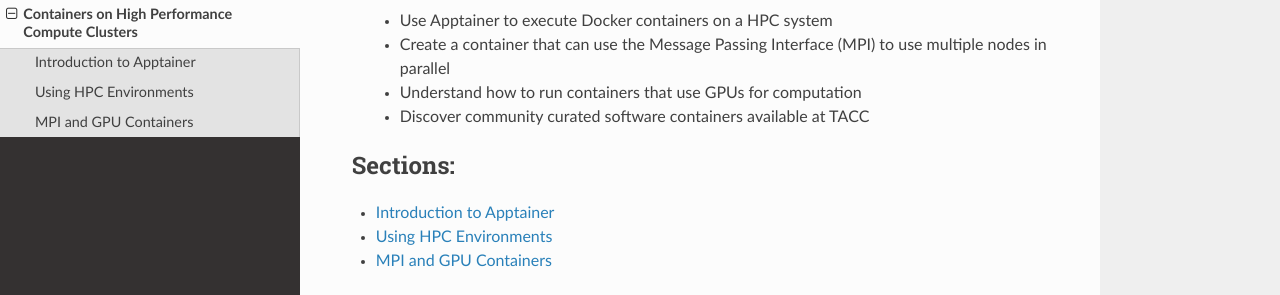
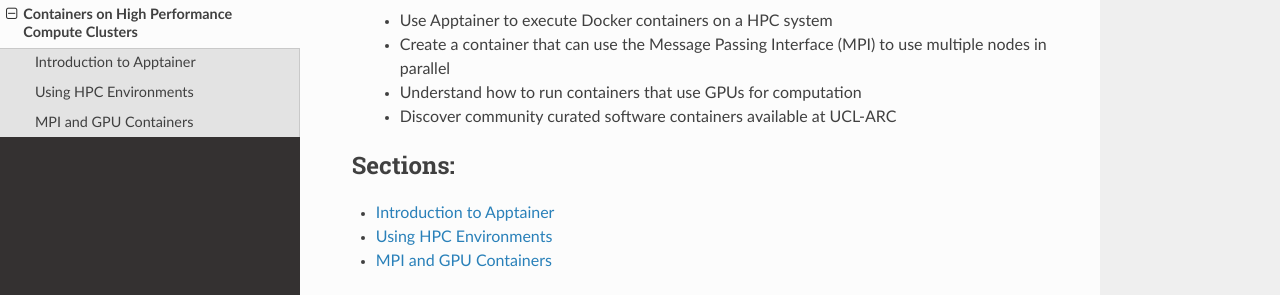
Before and after one commit to TACC/containers_at_tacc, a Sphinx documentation site: the page built from docs/singularity/00.overview.rst, in a window 1280 px wide. Shown: the part 332-627 px from the top of the page. Built offline with Sphinx 7.4.7 and the Read the Docs theme 2.0.0, drawn with Linux system fonts in a browser that asks for light colours; some of the changed lines change nothing that is shown.

Commit message:
started agnostifying apptainer section

```diff
--- a/docs/singularity/00.overview.rst
+++ b/docs/singularity/00.overview.rst
@@ -1,3 +1,5 @@
+.. include:: ../substitutions.txt
+
 Containers on High Performance Compute Clusters
 ===============================================
 
@@ -8,7 +10,7 @@
   * Use Apptainer to execute Docker containers on a HPC system
   * Create a container that can use the Message Passing Interface (MPI) to use multiple nodes in parallel
   * Understand how to run containers that use GPUs for computation
-  * Discover community curated software containers available at TACC
+  * Discover community curated software containers available at |site|
 
 
 .. toctree::
--- a/docs/substitutions.txt
+++ b/docs/substitutions.txt
@@ -12,3 +12,6 @@
 .. _pipyurl : https://github.com/cdkharris/containers-at-arc/blob/make-it-site-agnostic/docs/scripts/pi.py
 .. |appgourl| replace:: https://github.com/cdkharris/containers-at-arc/blob/make-it-site-agnostic/docs/scripts/app.go
 .. _appgourl : https://github.com/cdkharris/containers-at-arc/blob/make-it-site-agnostic/docs/scripts/app.go
+.. _logininstructionslink : Please follow these instructions to log in.
+.. logininstructions : https://www.rc.ucl.ac.uk/docs/howto/#how-do-i-log-in
+.. |interactivecmd| replace:: ``qrsh``
```
